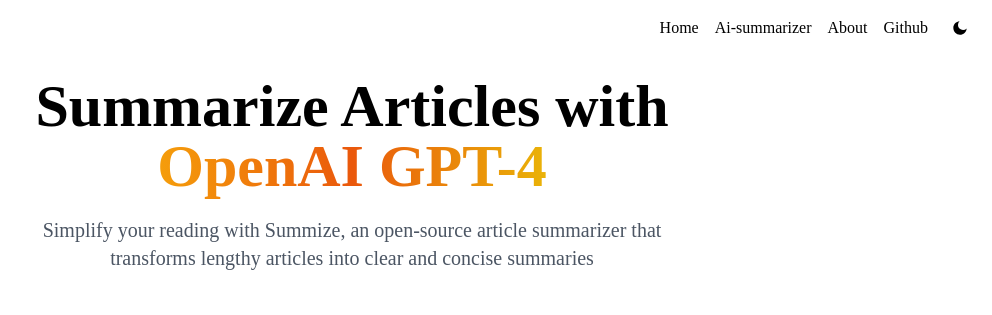
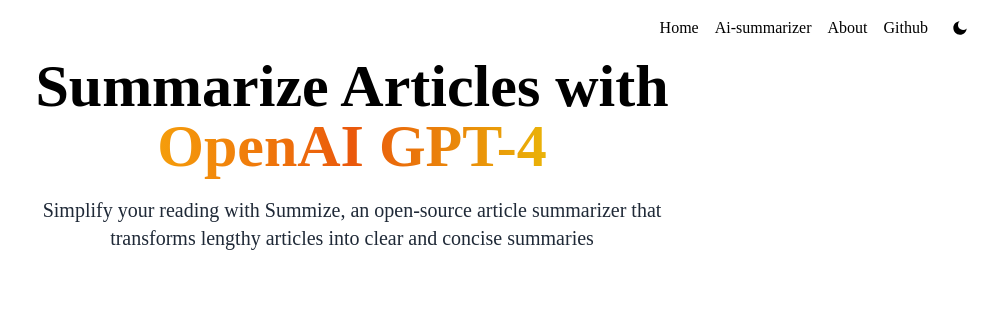
Before and after one commit to ista1024/ista1024.github.io, a Next.js app: page /aisummarizer in a window 1280 px wide. Shown: the top 315 px of the page, without its empty margins (288-1280 px from the left). Built offline with nearby package versions, Linux system fonts and the light colour scheme; no server answers.

Commit message:
fixed global css

```diff
--- a/app/page.tsx
+++ b/app/page.tsx
@@ -52,7 +52,7 @@
   return (
     <main>
       <div className="contents">
-        <div className="flex flex-col justify-center items-center m-2">
+        <div className="flex flex-col justify-center items-center">
           <h1 className="head_text">Welcome!</h1>
           <p className='desc mt-5'>
             I'm a
--- a/components/hero.tsx
+++ b/components/hero.tsx
@@ -3,12 +3,12 @@
 const Hero = () => {
   return (
     <header className="w-full flex jusify-center items-center flex-col">
-      <h1 className="head_text mt-5">
+      <h1 className="head_text">
         Summarize Articles with
         <br className="max-md:hedden" />
         <span className="orange_gradient">OpenAI GPT-4</span>
       </h1>
-      <h2 className="desc mt-5">
+      <h2 className="desc mt-5 text-center">
         Simplify your reading with Summize, an open-source article summarizer
         that transforms lengthy articles into clear and concise summaries
       </h2>
--- a/styles/globals.css
+++ b/styles/globals.css
@@ -27,7 +27,7 @@
 }
 
 .desc {
-  @apply text-lg text-gray-600 dark:text-gray-200 sm:text-xl text-center max-w-2xl;
+  @apply text-lg text-gray-800 dark:text-gray-200 sm:text-xl max-w-2xl;
 }
 
 .url_input {
```
